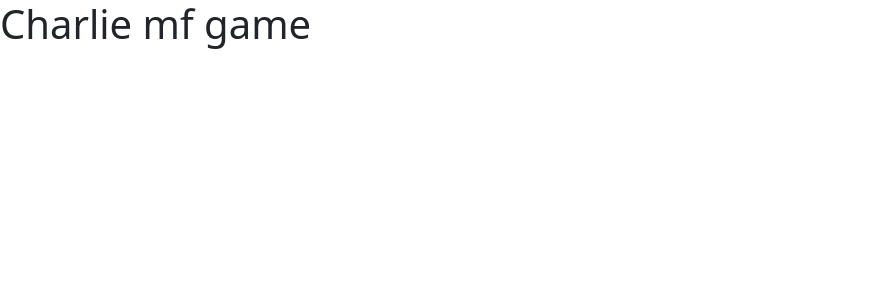
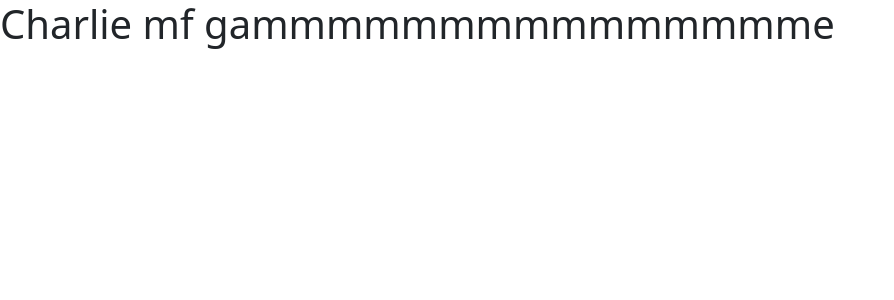
Before and after one commit to Vherb/CardGame, a React (Create React App) app: page /game2 in a window 1280 px wide. Shown: the top 300 px of the page, without its empty margins (0-894 px from the left). Built offline with nearby package versions, Linux system fonts and the light colour scheme.

Commit message:
mycommit i added ms

```diff
--- a/src/components/Game2.js
+++ b/src/components/Game2.js
@@ -78,7 +78,7 @@ function Game2() {
 
 
     return (
-            <h1> Charlie mf game </h1>
+            <h1> Charlie mf gammmmmmmmmmmmmmme </h1>
     );
 }
 
```
